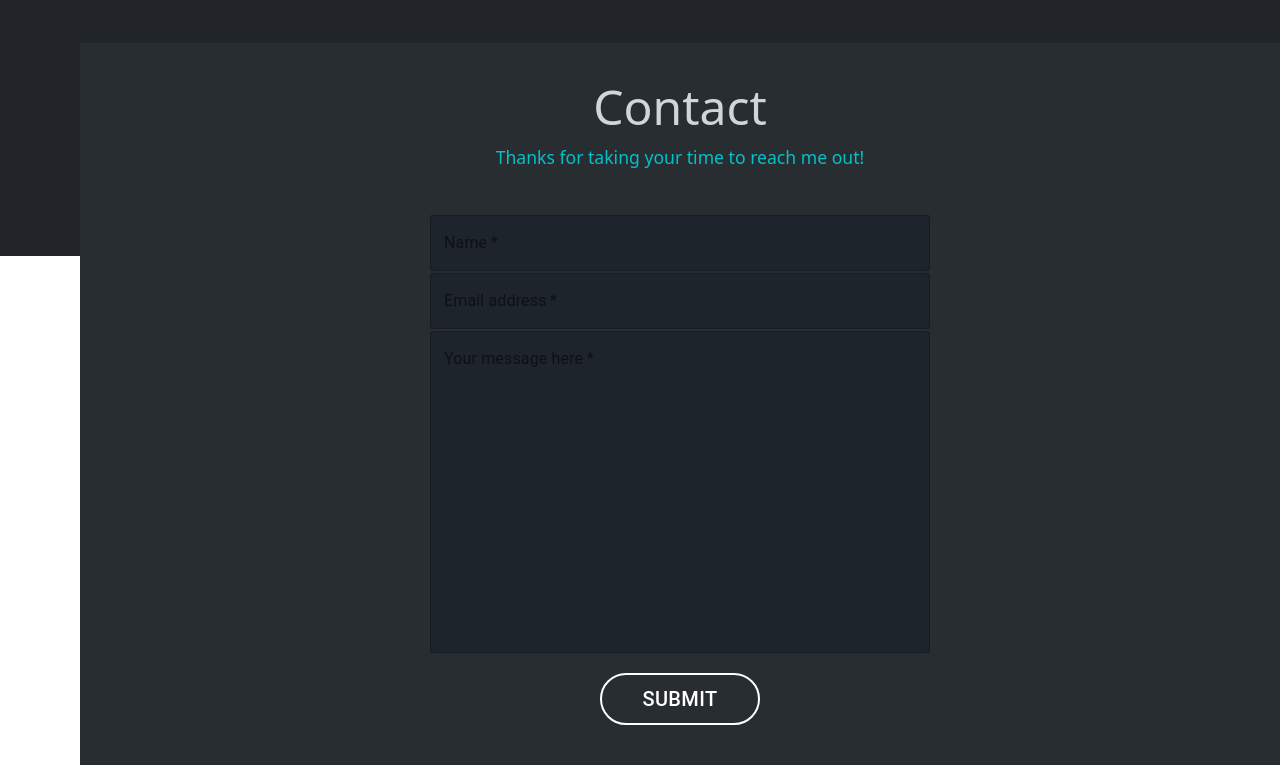
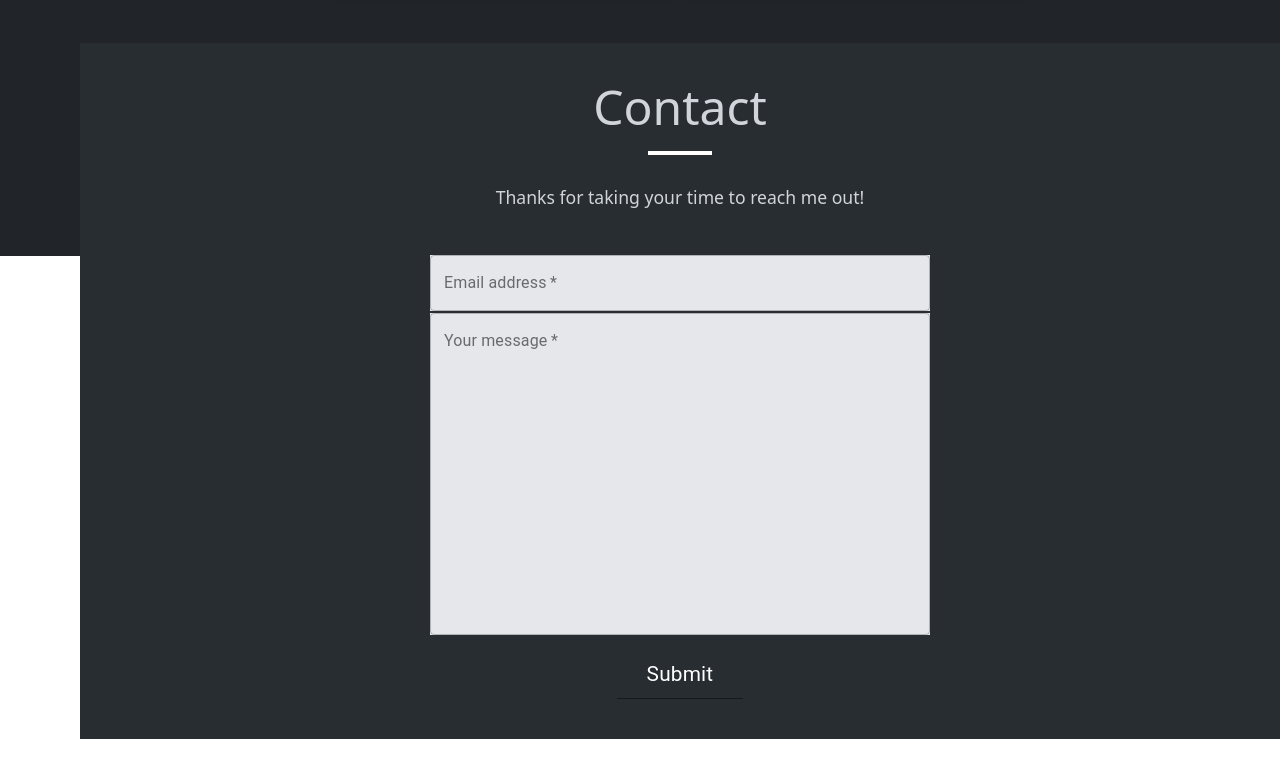
Before and after one commit to DaiSugi01/portfolio, a Next.js app: page / in a window 1280 px wide. Shown: the part 2944-3709 px from the top of the page. After the commit the page ends 3683 px from the top, so only its background shows below. Built offline with nearby package versions, Linux system fonts and the light colour scheme.

Commit message:
add contact form

```diff
--- a/components/Contact.js
+++ b/components/Contact.js
@@ -10,10 +10,9 @@ const Title = styled.h2`
 `;
 
 const Text = styled.p`
-  color: #04C1C8;
   font-size: 1.1rem;
   text-align: center;
-  margin: 1rem auto 3rem;
+  margin: 2rem auto 3rem;
   font-weight: 400;
 `;
 
@@ -21,6 +20,7 @@ export default function Contact() {
   return (
     <Wrapper className="bg-sub-main">
       <Title>Contact</Title>
+      <UnderLine />
       <Text>Thanks for taking your time to reach me out!</Text>
       <ContactForm />
     </Wrapper>
--- a/components/ContactForm.js
+++ b/components/ContactForm.js
@@ -1,38 +1,38 @@
-import Button from "@material-ui/core/Button";
-import { TextField } from "@material-ui/core";
+import { TextField, Input } from "@material-ui/core";
 import Grid from "@material-ui/core/Grid";
 import styled from "styled-components";
 
 const stylesForGrid = {
   width: "500px",
-  backgroundColor: "#1E242C",
+  backgroundColor: "rgba(229, 231, 235, var(--tw-bg-opacity))",
   marginBottom: "0.1rem",
-  color: "white"
 };
 
 const stylesForSubmit = {
-  borderRadius: "3rem",
-  borderWidth: "2px",
   outline: "none",
-  padding: "10px 40px",
-  borderColor: "white",
-  color: "white"
+  padding: "5px 30px",
+  color: "white",
+  fontSize: "1.3rem",
+  display: "inline-block"
 };
 
+const SubmitWrapper = styled.div`
+  text-align: center;
+  align-items: center;
+  margin: auto;
+  margin-top: 1rem;
+`;
+
 export default function ContactForm() {
+
+  const submitForm = (e) => {
+    e.preventDefault();
+    console.log(e);
+  }
+
   return (
     <Grid container alignItems="center" justify="center">
-      <form id="ContactForm" action="">
-        <Grid className="gridItems" item md={12} style={{ ...stylesForGrid }}>
-          <TextField
-            required
-            fullWidth
-            id="Username"
-            label="Name"
-            variant="outlined"
-            color="secondary"
-          />
-        </Grid>
+      <form id="ContactForm" action="" onSubmit={submitForm}>
         <Grid className="gridItems" item md={12} style={{ ...stylesForGrid }}>
           <TextField
             required
@@ -50,20 +50,19 @@ export default function ContactForm() {
             rows={15}
             multiline
             id="Contact"
-            label="Your message here"
+            label="Your message"
             variant="outlined"
+            color="secondary"
           />
         </Grid>
 
-        <div className="align-cnter text-center m-auto mt-5">
-          <Button
-            variant="outlined"
-            color="primary"
+        <SubmitWrapper>
+          <Input
+            type='submit'
+            value='Submit'
             style={{ ...stylesForSubmit }}
-          >
-            <span className="text-xl">Submit</span>
-          </Button>
-        </div>
+          />
+        </SubmitWrapper>
       </form>
     </Grid>
   );
--- /dev/null
+++ b/components/ContactForm2.js
@@ -0,0 +1,9 @@
+export default function ContactForm2() {
+  return (
+    <div>
+      <form>
+        <input />
+      </form>
+    </div>
+  )
+}
--- a/components/ProjectCard.js
+++ b/components/ProjectCard.js
@@ -9,10 +9,6 @@ import Typography from "@material-ui/core/Typography";
 
 const TechStacks = styled.span`
   color: #e31b6d;
-`;
-
-const contributor = styled.a`
-
 `;
 
 const useStyles = makeStyles({
@@ -51,7 +47,7 @@ export default function ProjectCard({ project }) {
           {project.contributor &&
             project.contributor.map((c) => (
               <a
-              key={c.id}
+              key={c.name}
               href={c.url}
               className="underline font-bold"
               target="_blank"
```
